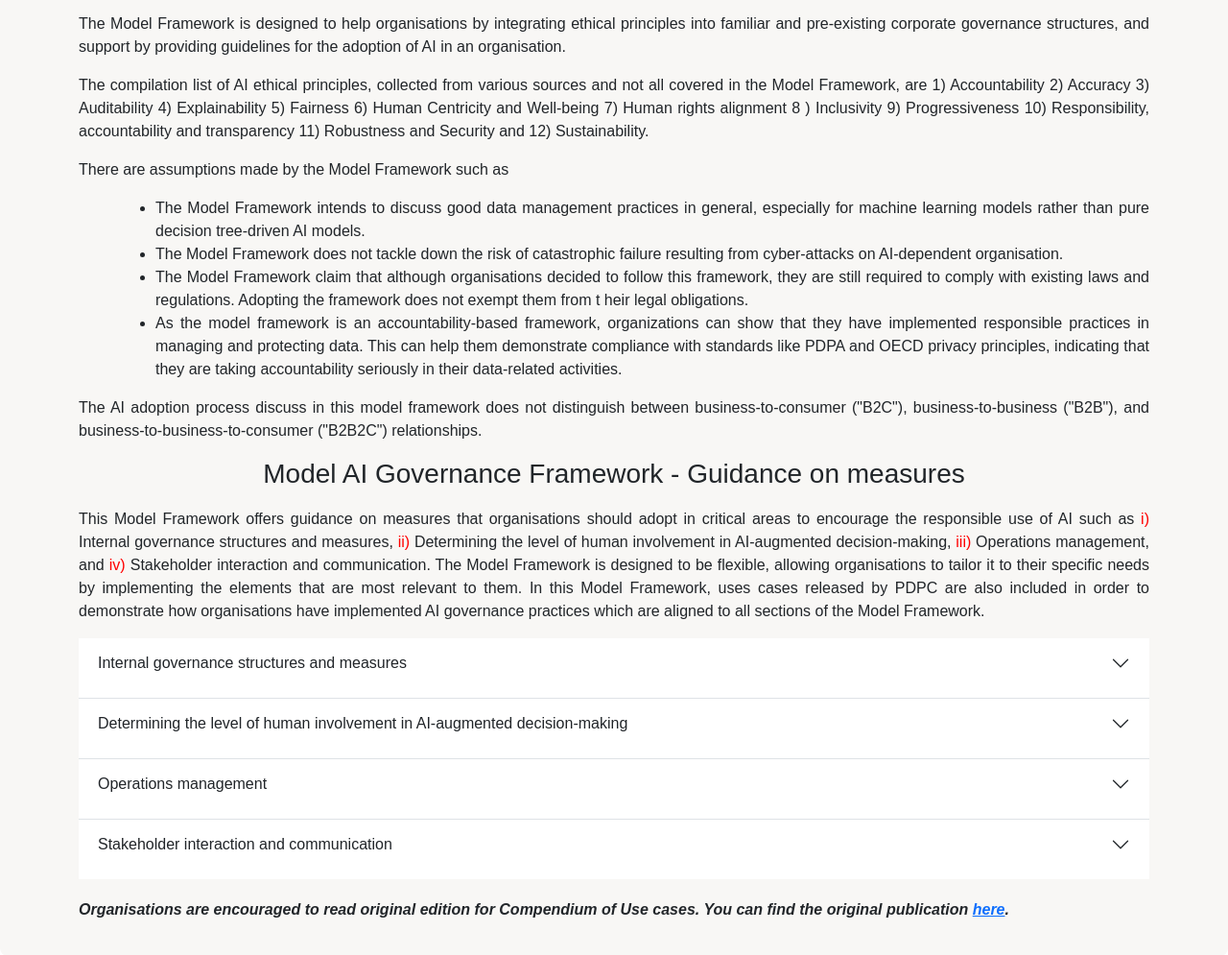
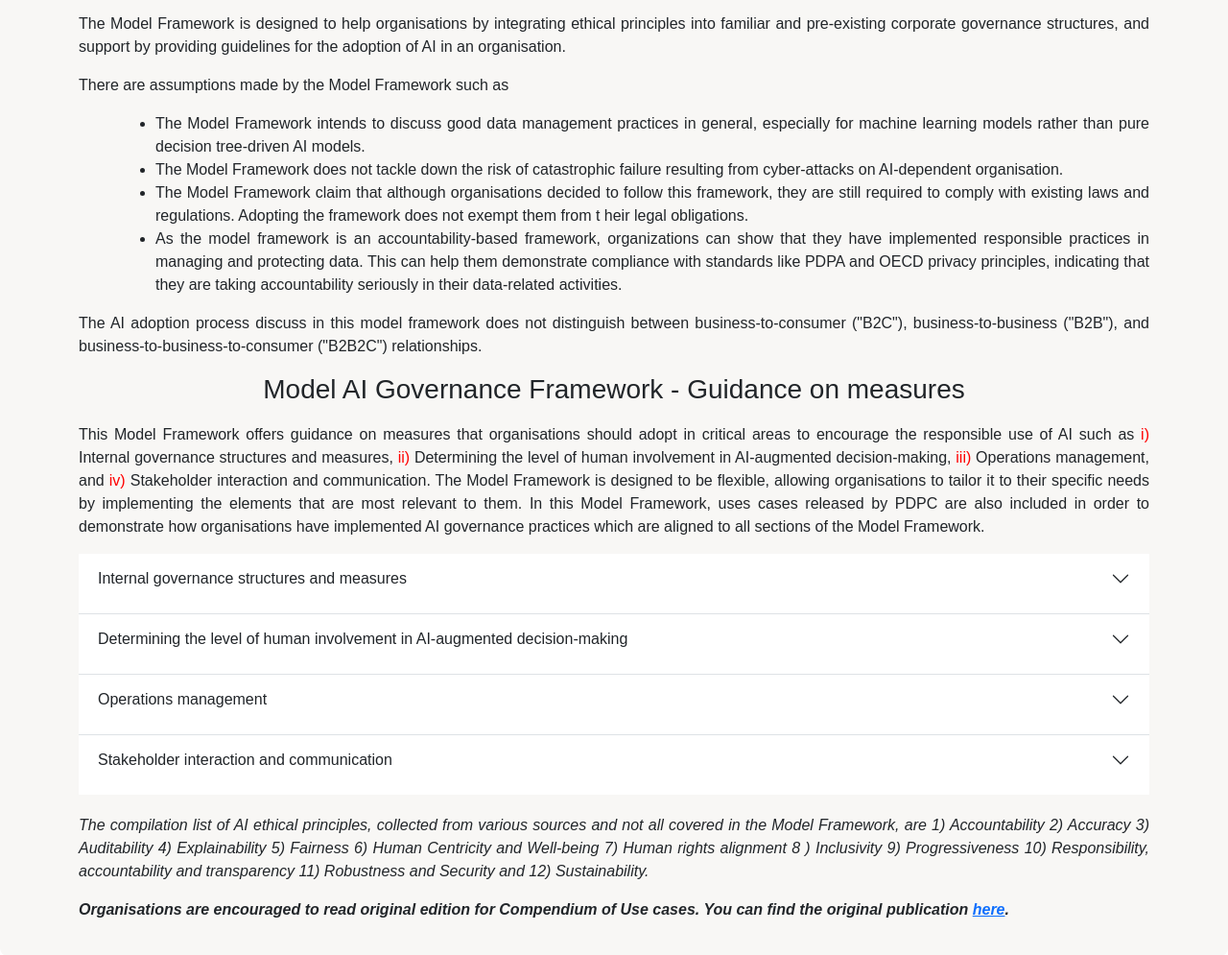
Before and after one commit to YeKyawTun/trusttech, a plain HTML site: page test_accordion.html in a window 1280 px wide. Shown: the part 971-1966 px from the top of the page at 96% size. Drawn offline with nearby package versions, Linux system fonts and the light colour scheme.

Commit message:
Add files via upload

```diff
--- a/test_accordion.html
+++ b/test_accordion.html
@@ -448,9 +448,7 @@
                       The Model Framework is designed to help organisations by integrating ethical principles into familiar and pre-existing corporate governance structures, and support by providing guidelines for the adoption of AI in an organisation.
                 </p>
 
-                <p>
-                  The compilation list of AI ethical principles, collected from various sources and not all covered in the Model Framework, are 1) Accountability 2) Accuracy 3) Auditability 4) Explainability 5) Fairness 6) Human Centricity and Well-being 7) Human rights alignment 8 ) Inclusivity 9) Progressiveness 10) Responsibility, accountability and transparency 11) Robustness and Security and 12) Sustainability.
-                </p>
+
 
                 <p>
                   There are assumptions made by the Model Framework such as
@@ -795,6 +793,10 @@
 
                   </div>
 
+                  <i><p>
+                    The compilation list of AI ethical principles, collected from various sources and not all covered in the Model Framework, are 1) Accountability 2) Accuracy 3) Auditability 4) Explainability 5) Fairness 6) Human Centricity and Well-being 7) Human rights alignment 8 ) Inclusivity 9) Progressiveness 10) Responsibility, accountability and transparency 11) Robustness and Security and 12) Sustainability.
+                  </p></i>
+
                   <b><i><p>Organisations are encouraged to read original edition for Compendium of Use cases. You can find the original publication <a href="https://www.pdpc.gov.sg/-/media/Files/PDPC/PDF-Files/Resource-for-Organisation/AI/SGModelAIGovFramework2.pdf" target="_blank" rel="noopener noreferrer">here</a>.</p></i></b>
 
 
```
